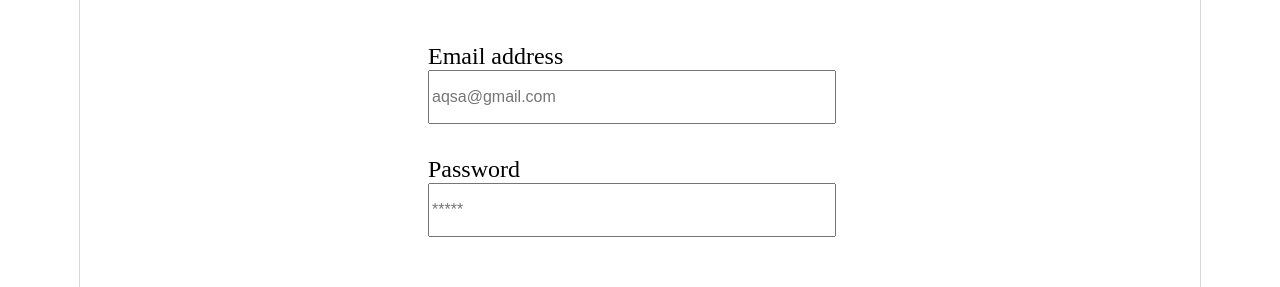
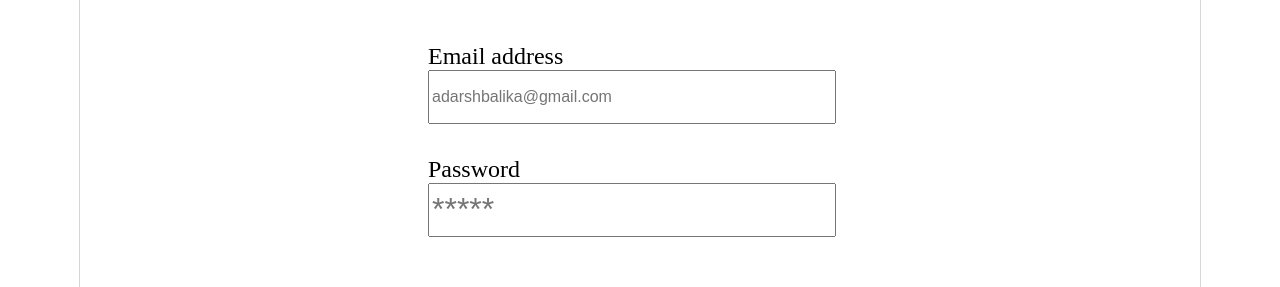
Before and after one commit to aqsaaqeel/animeedio-video-library, a React (Create React App) app: page /login in a window 1280 px wide. Shown: the part 439-726 px from the top of the page. Built offline with nearby package versions, Linux system fonts and the light colour scheme; what miragejs would draw is missing.

Commit message:
feat : added test credentials

```diff
--- a/src/contexts/authContext.jsx
+++ b/src/contexts/authContext.jsx
@@ -1,13 +1,42 @@
-import { useContext, createContext, useState } from "react";
+import { useContext, createContext, useReducer } from "react";
 
 const AuthContext = createContext();
 
 const useAuth = () => useContext(AuthContext);
 
+const authReducer = (state, action) => {
+    switch(action.type){
+        case "LOADING" :
+            return {
+                ...state,
+                loading : true
+            }
+        case "LOGIN" :
+            return {
+                ...state,
+                loading : false,
+                encodedToken : action.token,
+                isLoggedIn : true,
+                user : action.user,
+                error: false
+            }
+        default :
+        return { ...state };
+    }
+};
+
+const initialAuthState = {
+    loading : false,
+    encodedToken : localStorage.getItem("encodedToken") ? localStorage.getItem("encodedToken") : "",
+    isLoggedIn : localStorage.getItem("encodedToken") ? true : false,
+    user : "",
+    error: false
+}
+
 const AuthProvider = ({children}) => {
-    const {isLoggedIn, setIsLoggedIn} = useState(true);
+    const [authState, authDispatch] = useReducer({authReducer, initialAuthState})
     return (
-        <AuthContext.Provider value = {{isLoggedIn, setIsLoggedIn}}>
+        <AuthContext.Provider value = {{authState, authDispatch}}>
             {children}
         </AuthContext.Provider>
     )
--- a/src/index.js
+++ b/src/index.js
@@ -3,15 +3,18 @@ import ReactDOM from "react-dom";
 import App from "./App";
 import { makeServer } from "./server";
 import { VideoProvider} from "./contexts/videoContext.jsx"
+import { AuthProvider } from "./contexts/authContext.jsx"
 
 // Call make Server
 makeServer();
 
 ReactDOM.render(
   <React.StrictMode>
-    <VideoProvider>
-      <App />
-    </VideoProvider>
+    <AuthProvider>
+      <VideoProvider>
+        <App />
+      </VideoProvider>
+    </AuthProvider>
   </React.StrictMode>,
   document.getElementById("root")
 );
--- a/src/pages/login-signup-page/login-page.css
+++ b/src/pages/login-signup-page/login-page.css
@@ -47,6 +47,12 @@
     height: 48px;
     font-size: 1rem;
 }
+#password-block{
+    width: 25rem;
+    height: 3rem;
+    font-size: 2rem;
+
+}
 .login{
     display: flex;
     flex-direction: column;
--- a/src/pages/login-signup-page/login-page.jsx
+++ b/src/pages/login-signup-page/login-page.jsx
@@ -1,20 +1,49 @@
 import "./login-page.css";
-import { Link } from "react-router-dom";
+import { useState } from "react";
+import { Link, useNavigate, useLocation} from "react-router-dom"
+import { useAuth } from "../../contexts/authContext";
+import { loginHandler } from "../../service/loginApi";
 export default function LoginPage() {
+  const navigate = useNavigate();
+  const location = useLocation();
+  const { authState, authDispatch} = useAuth();
+  const [email, setEmail] = useState("");
+  const [password, setPassword] = useState("");
+
+  const defaultLogin = (e) => {
+    e.preventDefault();
+    setEmail("adarshbalika@gmail.com");
+    setPassword("adarshBalika123");
+  };
+  const userLogin = async (e) => {
+    e.preventDefault();
+    if(email && password){
+      authDispatch({type : "LOADING"})
+    }
+  }
   return (
     <div className="main-container">
       <div className="content-container">
         <div className="login-container">
           <div className="login-elements">
             <div className="login-hero">Login</div>
-            <button className="button">Login with default</button>
+            <button className="button" onClick={defaultLogin}>Login with default</button>
             <div className="login email">
               <label for="text">Email address</label>
-              <input type="text" placeholder="aqsa@gmail.com" />
+              <input
+              type="text"
+              placeholder="adarshbalika@gmail.com"
+              value={email}
+              onChange={(e) => setEmail(e.target.value)}/>
             </div>
             <div className="login password">
               <label for="text">Password</label>
-              <input type="text" placeholder="*****" />
+              <input
+              id="password-block"
+              type="password"
+              placeholder="*****"
+              value ={password}
+              onChange={(e) => setPassword(e.target.value)}/>
             </div>
             <div className="login details">
               <div className="remember-check">
--- a/src/service/loginApi.js
+++ b/src/service/loginApi.js
@@ -3,12 +3,13 @@ import axios from "axios";
 const loginHandler = async(userInfo) => {
     const apiResponse = { token : "", username : "", error : "" }
     try{
-        const response = await axios.post("/api/auth/login", userInfo);
+        let response;
+        response = await axios.post("/api/auth/login", userInfo);
         if(response.status === 200){
             apiResponse.token = response.data.encodedToken;
-            apiResponse.username = '${response.data.firstName} ${response.data.lastName}';
+            apiResponse.username = `${response.data.firstName} ${response.data.lastName}`;
         }
-    } catch {
+    } catch (err){
         apiResponse.password = err.response.data.errors[0];
         console.log(apiResponse.password);
     }
```
